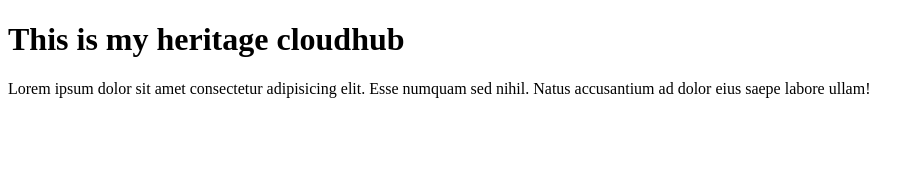
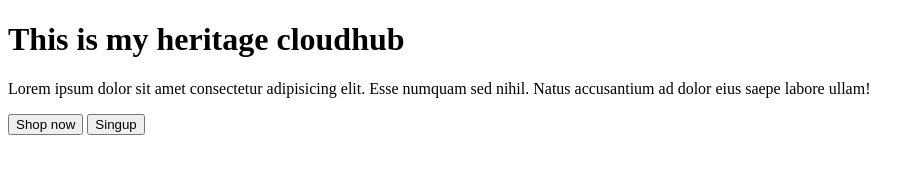
Before and after one commit to Ahmad-Hisham007/heritage-cloudhub, a plain HTML site: page index.html in a window 1280 px wide. Shown: the whole page, without its empty margins (0-924 px from the left). Drawn offline with Linux system fonts and the light colour scheme.

Commit message:
my updated hub

```diff
--- a/index.html
+++ b/index.html
@@ -9,5 +9,6 @@
     <h1>This is my heritage cloudhub</h1>
     <p>Lorem ipsum dolor sit amet consectetur adipisicing elit. Esse numquam sed nihil. Natus accusantium ad dolor eius saepe labore ullam!
     </p>
+    <button>Shop now</button> <button>Singup</button>
 </body>
 </html>
```
